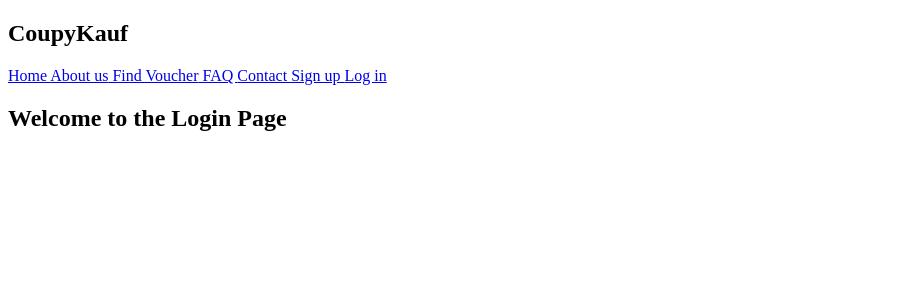
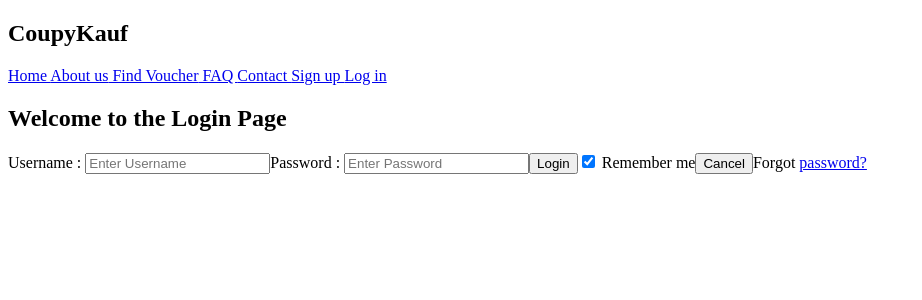
Before and after one commit to bekhzod-ab/coupykauf.io, a JavaScript app in the folder front-end/: page /login in a window 1280 px wide. Shown: the top 300 px of the page, without its empty margins (0-922 px from the left). Built offline with nearby package versions, Linux system fonts and the light colour scheme; the HTML template or start-up script is replaced by a standard one.

Commit message:
static login

```diff
--- a/front-end/src/pages/LoginPage.js
+++ b/front-end/src/pages/LoginPage.js
@@ -2,7 +2,18 @@
     return (
         <div className="login-page">
             <h2> Welcome to the Login Page </h2>
+            <form>
+                <label>Username : </label>
+                <input type="text" placeholder="Enter Username" name="username" required />
+                <label>Password : </label>
+                <input type="password" placeholder="Enter Password" name="password" required />
+                <button type="submit">Login</button>
+                <input type="checkbox" checked="checked" /> Remember me
+                <button type="button" class="cancelbtn"> Cancel</button>
+                Forgot <a href="#"> password? </a>
+            </form>
         </div>
+
     )
 }
 
--- a/front-end/src/pages/SignUpPage.js
+++ b/front-end/src/pages/SignUpPage.js
@@ -1,7 +1,9 @@
 const SignUpPage = () => {
+
     return (
         <div className="signup-page">
             <h2> Welcome to the Sign Up Page </h2>
+            <div className="signup-container"> </div>
         </div>
     )
 }
```
